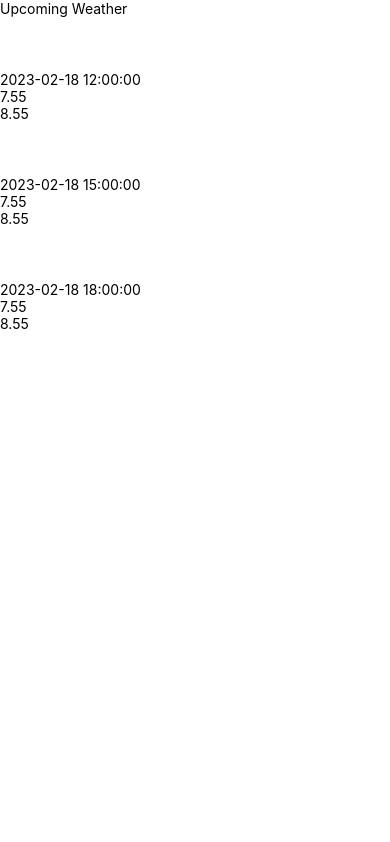
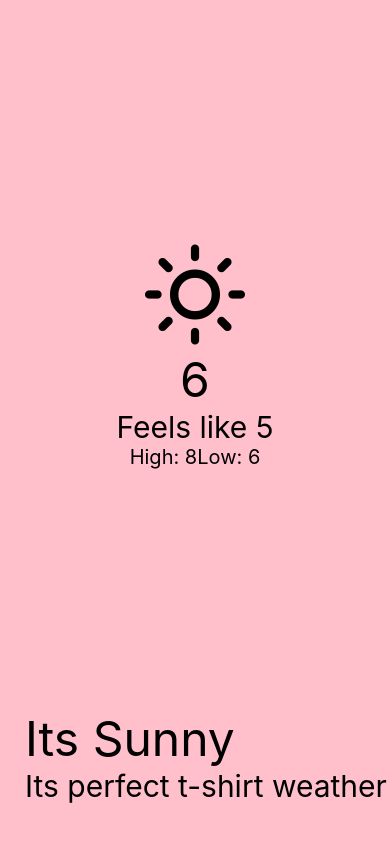
Before and after one commit to Kalutu/weather-app, a React Native app: screen / in a window 390 px wide. Built offline with nearby package versions, Linux system fonts and the light colour scheme.

Commit message:
Refactor code by creating components

```diff
--- a/App.js
+++ b/App.js
@@ -1,13 +1,15 @@
 import React from "react";
 import { View, StyleSheet } from "react-native";
-import CurrentWeather from "./src/components/CurrentWeather";
-import UpcomingWeather from "./src/components/UpcomingWeather";
+import CurrentWeather from "./src/screens/CurrentWeather";
+import UpcomingWeather from "./src/screens/UpcomingWeather";
+import City from "./src/screens/City";
 
 const App = () => {
   return (
     <View style={styles.container}>
-      {/* <CurrentWeather /> */}
-      <UpcomingWeather />
+      <CurrentWeather />
+      {/* <UpcomingWeather /> */}
+      {/* <City /> */}
     </View>
   );
 };
--- /dev/null
+++ b/src/components/IconText.js
@@ -0,0 +1,24 @@
+import React from "react";
+import { View, Text, StyleSheet } from "react-native";
+import { Feather } from "@expo/vector-icons";
+
+const IconText = (props) => {
+  const { iconName, iconColor, bodyText, bodyTextStyles } = props;
+  const { container, textTheme } = styles;
+  return (
+    <View style={container}>
+      <Feather name={iconName} size={50} color={iconColor} />
+      <Text style={[textTheme, bodyTextStyles]}>{bodyText}</Text>
+    </View>
+  );
+};
+
+const styles = StyleSheet.create({
+  container: {
+    alignItems: "center",
+  },
+  textTheme: {
+    fontWeight: "bold",
+  },
+});
+export default IconText;
--- /dev/null
+++ b/src/components/ListItem.js
@@ -0,0 +1,37 @@
+import React from "react";
+import { SafeAreaView, Text, StyleSheet, View } from "react-native";
+import { Feather } from "@expo/vector-icons";
+
+const ListItem = (props) => {
+  const { dt_text, min, max, condition } = props;
+  const { item, date, temp } = styles;
+  return (
+    <View style={item}>
+      <Feather name="sun" size={50} color="white" />
+      <Text style={date}>{dt_text}</Text>
+      <Text style={temp}>{min}</Text>
+      <Text style={temp}>{max}</Text>
+    </View>
+  );
+};
+const styles = StyleSheet.create({
+  item: {
+    padding: 20,
+    marginVertical: 8,
+    marginHorizontal: 15,
+    flexDirection: "row",
+    justifyContent: "space-around",
+    alignItems: "center",
+    borderWidth: 5,
+    backgroundColor: "pink",
+  },
+  temp: {
+    color: "white",
+    fontSize: 20,
+  },
+  date: {
+    color: "white",
+    fontSize: 15,
+  },
+});
+export default ListItem;
--- /dev/null
+++ b/src/components/RowText.js
@@ -0,0 +1,20 @@
+import React from "react";
+import { View, Text } from "react-native";
+
+const RowText = (props) => {
+  const {
+    messageOne,
+    messageTwo,
+    containerStyles,
+    messageOneStyles,
+    messageTwoStyles,
+  } = props;
+  return (
+    <View style={containerStyles}>
+      <Text style={messageOneStyles}>{messageOne}</Text>
+      <Text style={messageTwoStyles}>{messageTwo}</Text>
+    </View>
+  );
+};
+
+export default RowText;
--- /dev/null
+++ b/src/screens/City.js
@@ -0,0 +1,103 @@
+import React from "react";
+import {
+  SafeAreaView,
+  Text,
+  StyleSheet,
+  ImageBackground,
+  StatusBar,
+  View,
+} from "react-native";
+import IconText from "../components/IconText";
+
+const City = () => {
+  const {
+    container,
+    cityName,
+    cityText,
+    countryName,
+    populationWrapper,
+    populationText,
+    riseSetWrapper,
+    riseSetText,
+    imageLayout,
+    rowLayout,
+  } = styles;
+  return (
+    <SafeAreaView style={container}>
+      <ImageBackground
+        source={require("../../assets/city-background.jpg")}
+        style={imageLayout}
+      >
+        <Text style={[cityText, cityName]}>Mombasa</Text>
+        <Text style={[cityText, countryName]}>Kenya</Text>
+        <View style={[populationWrapper, rowLayout]}>
+          <IconText
+            iconName={"user"}
+            iconColor={"red"}
+            bodyText={"8000"}
+            bodyTextStyles={populationText}
+          />
+        </View>
+        <View style={[riseSetWrapper, rowLayout]}>
+          <IconText
+            iconName={"sunrise"}
+            iconColor={"white"}
+            bodyText={"10:46:58am"}
+            bodyTextStyles={riseSetText}
+          />
+          <IconText
+            iconName={"sunset"}
+            iconColor={"white"}
+            bodyText={"17:28:15pm"}
+            bodyTextStyles={riseSetText}
+          />
+        </View>
+      </ImageBackground>
+    </SafeAreaView>
+  );
+};
+
+const styles = StyleSheet.create({
+  container: {
+    flex: 1,
+    marginTop: StatusBar.currentHeight || 0,
+  },
+  imageLayout: {
+    flex: 1,
+  },
+  cityName: {
+    fontSize: 40,
+  },
+  countryName: {
+    fontSize: 30,
+  },
+  cityText: {
+    justifyContent: "center",
+    alignSelf: "center",
+
+    fontWeight: "bold",
+    color: "white",
+  },
+  populationWrapper: {
+    justifyContent: "center",
+    marginTop: 30,
+  },
+  populationText: {
+    fontSize: 25,
+    marginLeft: 7.5,
+    color: "red",
+  },
+  riseSetWrapper: {
+    justifyContent: "space-around",
+    marginTop: 30,
+  },
+  riseSetText: {
+    fontSize: 20,
+    color: "white",
+  },
+  rowLayout: {
+    flexDirection: "row",
+    alignItems: "center",
+  },
+});
+export default City;
--- a/src/components/CurrentWeather.js
+++ b/src/screens/CurrentWeather.js
@@ -1,23 +1,41 @@
 import React from "react";
 import { View, Text, SafeAreaView, StyleSheet } from "react-native";
 import { Feather } from "@expo/vector-icons";
+import RowText from "../components/RowText";
 
 const CurrentWeather = () => {
+  const {
+    wrapper,
+    container,
+    temp,
+    feels,
+    highLowWrapper,
+    highLow,
+    bodyWrapper,
+    description,
+    message,
+  } = styles;
   return (
-    <SafeAreaView style={styles.wrapper}>
-      <View style={styles.container}>
+    <SafeAreaView style={wrapper}>
+      <View style={container}>
         <Feather name="sun" size={100} color="black" />
-        <Text style={styles.temp}>6</Text>
-        <Text style={styles.feels}>Feels like 5</Text>
-        <View style={styles.highLowWrapper}>
-          <Text style={styles.highLow}>High: 8</Text>
-          <Text style={styles.highLow}>Low: 6</Text>
-        </View>
+        <Text style={temp}>6</Text>
+        <Text style={feels}>Feels like 5</Text>
+        <RowText
+          messageOne={"High: 8"}
+          messageTwo={"Low: 6"}
+          containerStyles={highLowWrapper}
+          messageOneStyles={highLow}
+          messageTwoStyles={highLow}
+        />
       </View>
-      <View style={styles.bodyWrapper}>
-        <Text style={styles.description}>Its Sunny</Text>
-        <Text style={styles.message}>Its perfect t-shirt weather</Text>
-      </View>
+      <RowText
+        messageOne={"Its Sunny"}
+        messageTwo={"Its perfect t-shirt weather"}
+        containerStyles={bodyWrapper}
+        messageOneStyles={description}
+        messageTwoStyles={message}
+      />
     </SafeAreaView>
   );
 };
--- a/src/components/UpcomingWeather.js
+++ b/src/screens/UpcomingWeather.js
@@ -1,6 +1,13 @@
 import React from "react";
-import { SafeAreaView, Text, StyleSheet, FlatList, View } from "react-native";
-import { Feather } from "@expo/vector-icons";
+import {
+  SafeAreaView,
+  Text,
+  StyleSheet,
+  FlatList,
+  ImageBackground,
+  StatusBar,
+} from "react-native";
+import ListItem from "../components/ListItem";
 
 const DATA = [
   {
@@ -41,31 +48,29 @@ const DATA = [
   },
 ];
 
-const Item = (props) => {
-  const { dt_text, min, max, condition } = props;
-
-  return (
-    <View>
-      <Feather name="sun" size={50} color="white" />
-      <Text>{dt_text}</Text>
-      <Text>{min}</Text>
-      <Text>{max}</Text>
-    </View>
-  );
-};
 const UpcomingWeather = () => {
   const renderItem = ({ item }) => (
-    <Item
+    <ListItem
       condition={item.weather[0].main}
       dt_text={item.dt_text}
       min={item.main.temp_min}
       max={item.main.temp_max}
     />
   );
+  const { container, image } = styles;
   return (
-    <SafeAreaView style={styles.container}>
-      <Text>Upcoming Weather</Text>
-      <FlatList data={DATA} renderItem={renderItem} />
+    <SafeAreaView style={container}>
+      <ImageBackground
+        source={require("../../assets/upcoming-background.jpg")}
+        style={image}
+      >
+        <Text>Upcoming Weather</Text>
+        <FlatList
+          data={DATA}
+          renderItem={renderItem}
+          keyExtractor={(item) => item.dt_text}
+        />
+      </ImageBackground>
     </SafeAreaView>
   );
 };
@@ -73,6 +78,11 @@ const UpcomingWeather = () => {
 const styles = StyleSheet.create({
   container: {
     flex: 1,
+    marginTop: StatusBar.currentHeight || 0,
+    backgroundColor: "royalblue",
+  },
+  image: {
+    flex: 1,
   },
 });
 export default UpcomingWeather;
```
Also changed, not shown: assets/city-background.jpg (added), assets/upcoming-background.jpg (added).
